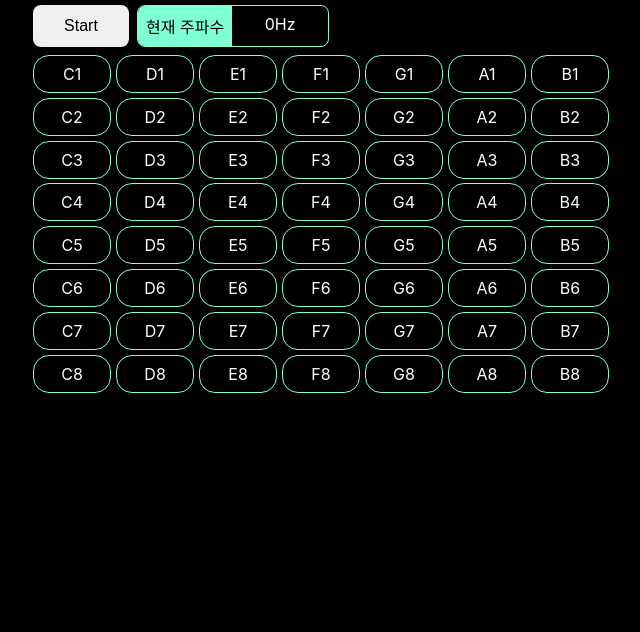
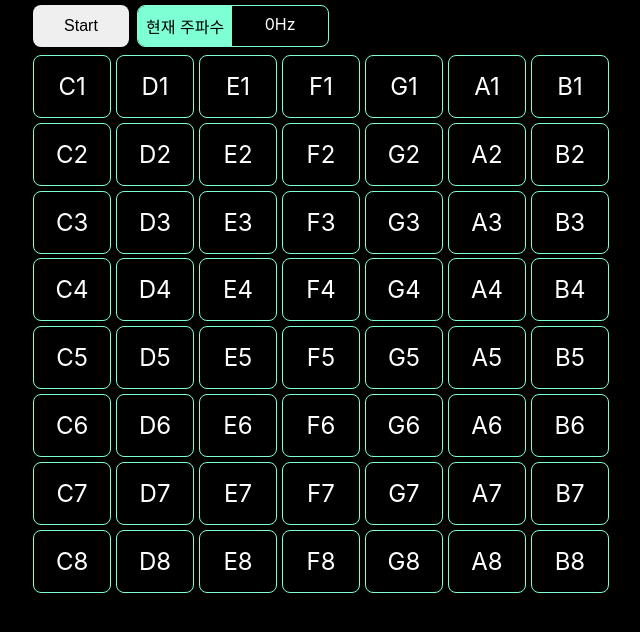
Before and after one commit to Teiming/MakeSine, a plain HTML site: page equel/index.html in a window 1280 px wide. Shown: the part 38-670 px from the top of the page, without its empty margins (319-959 px from the left). Drawn offline with Linux system fonts and the light colour scheme.

Commit message:
Modify label styles and update radio button HTML

```diff
--- a/equel/index.html
+++ b/equel/index.html
@@ -39,9 +39,10 @@
         gap: 0.3rem;
         label {
           border: 1px solid aquamarine;
-          border-radius: 1rem;
-          padding: 0.5rem;
+          border-radius: 0.5rem;
+          padding: 1rem;
           display: flex;
+          font-size: 1.5rem;
           justify-content: center;
         }
         label:has(input:checked) {
@@ -104,7 +105,7 @@
           for (let i = 0; i < 7; i++) {
             const freq = i < 5 ? afreq[o - 1] : afreq[o]
             document.querySelector('#noteContainer').innerHTML +=
-              `<label><input type="radio" name="cf" value="${Math.floor(10 * (freq * Math.pow(2, exp[i] / 12))) / 10}" /><div>${notes[i]}${o}</div></label>`
+              `<label><input type="radio" name="cf" value="${Math.floor(10 * (freq * Math.pow(2, exp[i] / 12))) / 10}" />${notes[i]}${o}</label>`
           }
         }
       </script>
```
